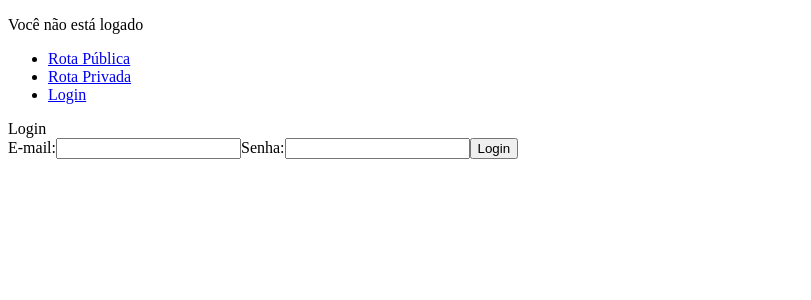
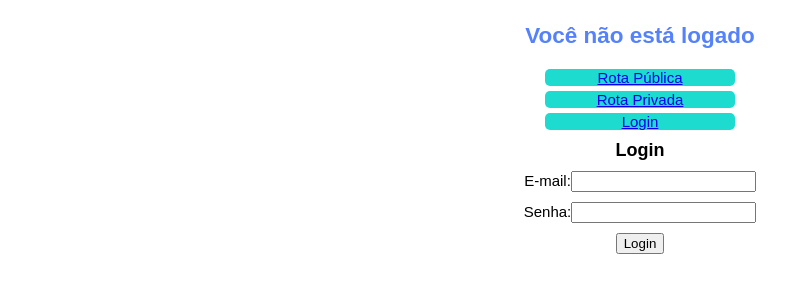
Before and after one commit to tiago-silva-git/projeto-pets, a React (Create React App) app: page /login in a window 1280 px wide. Shown: the top 300 px of the page, without its empty margins (0-811 px from the left). Built offline with nearby package versions, Linux system fonts and the light colour scheme; no server answers.

Commit message:
pequeno ajuste de layout

```diff
--- a/package.json
+++ b/package.json
@@ -11,6 +11,7 @@
     "react-dom": "^17.0.2",
     "react-router-dom": "^6.2.2",
     "react-scripts": "5.0.0",
+    "styled-components": "^5.3.5",
     "web-vitals": "^2.1.4"
   },
   "scripts": {
--- a/src/components/AuthStatus.js
+++ b/src/components/AuthStatus.js
@@ -1,18 +1,35 @@
 import React from "react";
 import { useNavigate } from "react-router-dom";
 import { useAuth } from "../context/auth-context";
+import styled from "styled-components";
 
 export default function AuthStatus() {
   const auth = useAuth();
   const navigate = useNavigate();
 
   if (!auth.user) {
-    return <p>Você não está logado</p>;
+    return <Title>Você não está logado</Title>;
   }
   return (
-    <p>
-      Bem vindo {auth.user.name}!
-      <button onClick={() => auth.logout(() => navigate("/"))}>Sair</button>
-    </p>
+    <>
+      <Button onClick={() => auth.logout(() => navigate("/"))}>Sair</Button>
+      <Title>Bem vindo {auth.user.name}!</Title>
+    </>
   );
 }
+
+const Title = styled.h1`
+  font-size: 1.5em;
+  text-align: center;
+  font-family: sans-serif;
+  color: #5582fa;
+`;
+
+const Button = styled.button`
+  display: flex;
+  margin-left: auto;
+  color: #5582fa;
+  background-color: white;
+  border-radius: 4px;
+  border-color: #5582fa;
+`;
--- a/src/components/Layout.js
+++ b/src/components/Layout.js
@@ -1,23 +1,45 @@
 import React from "react";
 import { Link, Outlet } from "react-router-dom";
 import AuthStatus from "./AuthStatus";
+import styled from "styled-components";
 
 export default function Layout() {
   return (
-    <div>
+    <Nav>
       <AuthStatus />
-      <ul>
-        <li>
+      <List>
+        <Links>
           <Link to="/">Rota Pública</Link>
-        </li>
-        <li>
+        </Links>
+        <Links>
           <Link to="/private-page">Rota Privada</Link>
-        </li>
-        <li>
+        </Links>
+        <Links>
           <Link to="/login">Login</Link>
-        </li>
-      </ul>
+        </Links>
+      </List>
       <Outlet />
-    </div>
+    </Nav>
   );
 }
+
+const Nav = styled.div`
+  display: flex;
+  flex-direction: column;
+  text-align: center;
+  font-size: 15px;
+  font-family: sans-serif;
+`;
+
+const List = styled.ul`
+  width: 200px;
+  margin: 0 auto;
+  padding: 0;
+`;
+
+const Links = styled.li`
+  display: block;
+  margin: 5px;
+  background-color: #1ddbcf;
+  border-radius: 5px;
+`;
--- a/src/routes/ProtectedPage.js
+++ b/src/routes/ProtectedPage.js
@@ -1,6 +1,7 @@
 import React from "react";
 import { useEffect } from "react";
 import { listPets } from "../services/pets";
+import styled from "styled-components";
 
 export default function ProtectedPage() {
   useEffect(() => {
@@ -12,5 +13,10 @@ export default function ProtectedPage() {
     request();
   });
 
-  return <div>Rota Privada</div>;
+  return <Title>Cadastre seu Pet</Title>;
 }
+
+const Title = styled.h3`
+  margin: 5px;
+  font-size: 18px;
+`;
--- a/src/routes/PublicPage.js
+++ b/src/routes/PublicPage.js
@@ -1,5 +1,11 @@
 import React from "react";
+import styled from "styled-components";
 
 export default function PublicPage() {
-  return <div>Rota Pública</div>;
+  return <Title>Pets</Title>;
 }
+
+const Title = styled.h3`
+  margin: 5px;
+  font-size: 18px;
+`;
--- a/src/routes/login.js
+++ b/src/routes/login.js
@@ -1,13 +1,14 @@
 import React from "react";
 import { useAuth } from "../context/auth-context";
 import { useLocation, useNavigate } from "react-router-dom";
+import styled from "styled-components";
 
 export default function Login() {
   const auth = useAuth();
   const location = useLocation();
   const navigate = useNavigate();
 
-  const from = location.state?.from?.pathname || "/";
+  const from = location.state?.from?.pathname || "/private-page";
 
   const handleSubmit = (event) => {
     event.preventDefault();
@@ -25,14 +26,28 @@ export default function Login() {
 
   return (
     <div>
-      Login
+      <Title>Login</Title>
       <form onSubmit={handleSubmit}>
-        <label>E-mail:</label>
-        <input type="email" name="email" />
-        <label>Senha:</label>
-        <input type="password" name="password" />
+        <Fields>
+          E-mail:
+          <input type="email" name="email" />
+        </Fields>
+        <Fields>
+          Senha:
+          <input type="password" name="password" />
+        </Fields>
         <button type="submit">Login</button>
       </form>
     </div>
   );
 }
+
+const Title = styled.h3`
+  margin: 5px;
+  font-size: 18px;
+`;
+
+const Fields = styled.label`
+  display: block;
+  margin: 10px;
+`;
--- a/src/services/auth.js
+++ b/src/services/auth.js
@@ -1,3 +1,7 @@
 import axios from "axios";
 
-export const login = (data) => axios.post("https://reqres.in/api/login", data);
+export const login = (data) =>
+  axios.post(
+    "https://otterwise-fake-api.herokuapp.com/login/authenticate",
+    data
+  );
--- a/src/services/pets.js
+++ b/src/services/pets.js
@@ -1,4 +1,3 @@
 import client from "../providers/client";
 
-export const listPets = () =>
-  client.get("pets/0rp4knn/a398510e-0800-47c2-94c1-29c990ac2bb7");
+export const listPets = () => client.get("pets/0nihe1c");
```
Also changed, not shown: 1 other file (tests, documents, lock files or other folders).
